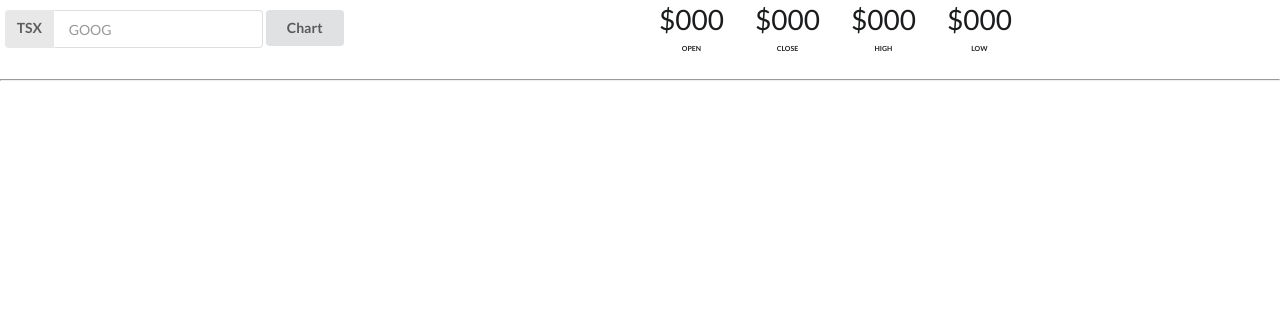
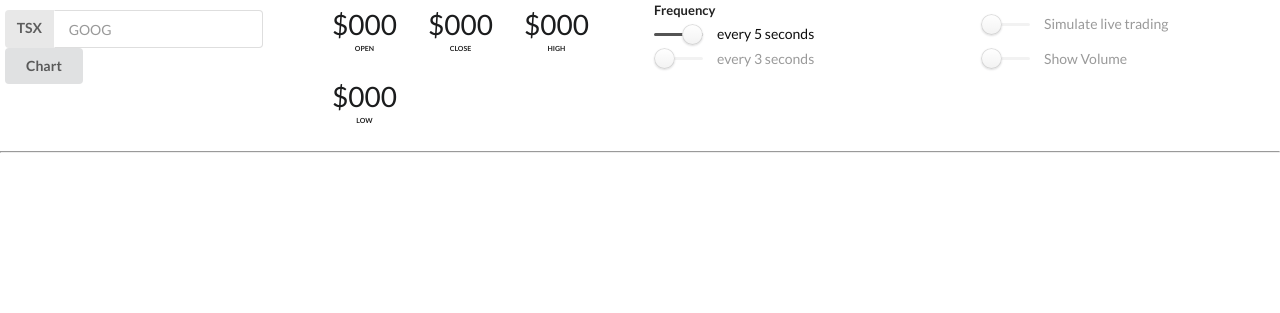
Before and after one commit to ScottGilmour/ScottGilmour.github.io, a plain HTML site: page index.html in a window 1280 px wide. Drawn offline with Linux system fonts and the light colour scheme; a web font is replaced by a local one.

Commit message:
Update index.html

```diff
--- a/index.html
+++ b/index.html
@@ -30,7 +30,7 @@
 			}
 
 			.search {
-				margin: 10 5 5 5px;
+				margin: 10 5 0 5px;
 				height: auto;
 				width: auto;
 			}
@@ -44,8 +44,12 @@
 			}
 
 			#open, #close, #high, #low, #volume {
-				margin: 5 5 5 5px;
+				margin: 10 5 0 5px;
 				font-size: 4em;
+			}
+
+			#simulate {
+				margin-top: 10px;
 			}
 
 			.grid .tick line {
@@ -60,7 +64,7 @@
 	</head>
 	<body>
 
-		<div class="ui two column grid">
+		<div class="ui four column grid">
 		  <div class="row">
 		    <div class="column">
 			    <div class="search">
@@ -110,6 +114,46 @@
 				  </div>
 				</div>
 		    </div>
+		    <div class="column">
+
+		    	<div class="ui form">
+				  <div class="grouped fields">
+				    <label>Frequency</label>
+				    <div class="field">
+				      <div class="ui slider checkbox">
+				        <input type="radio" id="5s" name="throughput" checked="checked">
+				        <label>every 5 seconds</label>
+				      </div>
+				    </div>
+				    <div class="field">
+				      <div class="ui slider checkbox">
+				        <input type="radio" id="3s" name="throughput">
+				        <label>every 3 seconds</label>
+				      </div>
+				    </div>
+				  </div>
+				</div>
+
+		    </div>
+		    <div class="column">
+			    <div class="ui form">
+			    	<div class="grouped fields">
+			    		<div class="field">
+			    			<div id="simulate" class="ui slider checkbox">
+							  <input type="checkbox" id="simulatelive" name="newsletter">
+							  <label>Simulate live trading</label>
+							</div>
+			    		</div>
+
+			    		<div class="field">
+			    			<div id="simulate" class="ui slider checkbox">
+							  <input type="checkbox" id="simulatelive" name="newsletter">
+							  <label>Show Volume</label>
+							</div>
+			    		</div>
+			    	</div>
+			    </div>
+		    </div>
 		  </div>
 		</div>
 		<hr>
```
